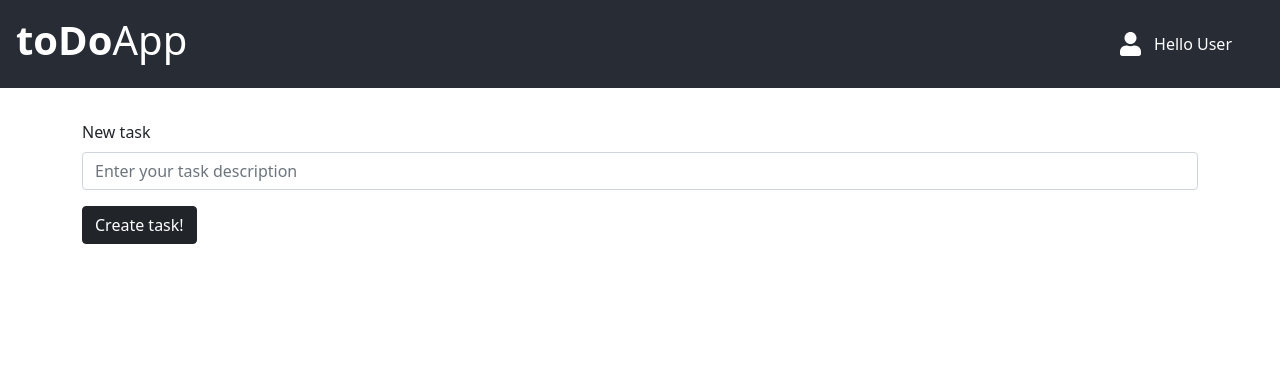
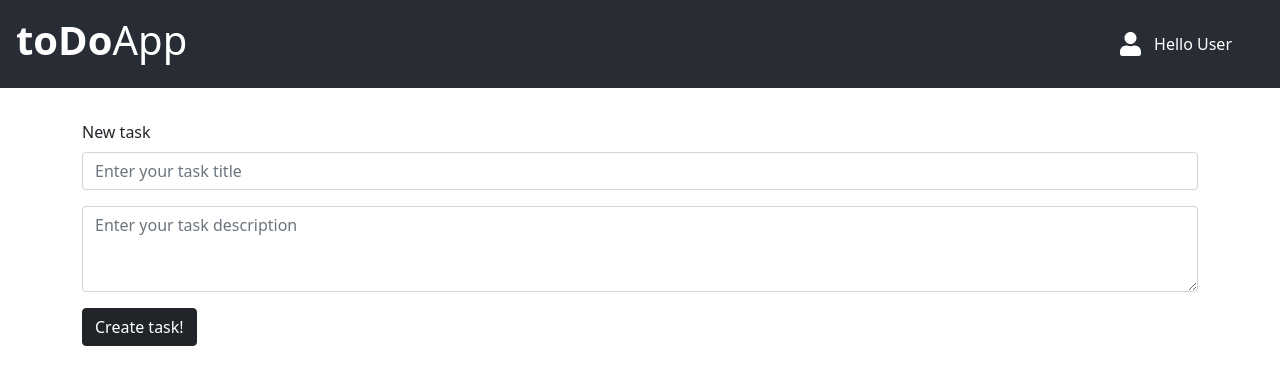
Before and after one commit to joaodurante/react-course, a React (Create React App) app: page / in a window 1280 px wide. Shown: the top 384 px of the page. Built offline with nearby package versions, Linux system fonts and the light colour scheme.

Commit message:
implemented form validation

```diff
--- a/src/components/Body.jsx
+++ b/src/components/Body.jsx
@@ -4,18 +4,26 @@ import TaskList from './TaskList';
 
 function Body() {
     const [tasks, setTasks] = useState([]);
-    const [doneTasksCounter, setDoneTasksCounter] = useState(0);
+    const [doneTasks, setDoneTasks] = useState([]);
+    const [tasksCounter, setTasksCounter] = useState(0);
 
     const handleNewTask = (task) => {
-        setTasks(prevState => [...prevState, {id: tasks.length, ...task}]);
+        setTasks(prevState => [...prevState, {id: tasksCounter, description: task}]);
+        setTasksCounter(prevState => ++ prevState);
     }
 
     const handleCompleteButtonClick = (taskId) => {
         setTasks(prevState => {
-            prevState[taskId] = {...prevState[taskId], done: true};
-            return prevState;
+            let tempState = [...prevState];
+            let index = tasks.map(task => task.id).indexOf(taskId);
+            tempState.splice(index, 1);
+            return tempState;
         });
-        setDoneTasksCounter(prevState => prevState + 1);
+
+        setDoneTasks(prevState => {
+            let task = tasks.find(task => task.id === taskId);
+            return [...prevState, task];
+        });
     }
 
     return(
--- a/src/components/TaskForm.jsx
+++ b/src/components/TaskForm.jsx
@@ -3,23 +3,36 @@ import Form from 'react-bootstrap/Form';
 import Button from 'react-bootstrap/Button';
 
 function TaskForm(props) {
-    const [task, setTask] = useState({description: '', done: false});
+    const [task, setTask] = useState('');
+    const [validated, setValidated] = useState(false);
 
     const handleFormSubmit = (e) => {
+        const form = e.currentTarget;
+        if(form.checkValidity() === true) {
+            props.handleNewTask(task);
+            setTask('');
+            setValidated(false);
+        } else {
+            setValidated(true);
+        }
         e.preventDefault();
-        props.handleNewTask(task);
-        setTask({description: '', done: false});
     }
 
     const handleInputTaskChange = (e) => {
-        setTask({...task, description: e.target.value});
+        setTask(e.target.value);
     }
 
     return(
-        <Form className="task-form" onSubmit={handleFormSubmit}>
-            <Form.Group className="mb-3" controlId="formBasicEmail">
+        <Form noValidate validated={validated} className="task-form" onSubmit={handleFormSubmit}>
+            <Form.Group className="mb-3" controlId="taskInput">
                 <Form.Label>New task</Form.Label>
-                <Form.Control type="text" autoComplete="off" placeholder="Enter your task description" value={task.description} onChange={handleInputTaskChange} />
+                <Form.Control type="text" autoComplete="off" placeholder="Enter your task title" value={task} onChange={handleInputTaskChange} required/>
+                <Form.Control.Feedback type="invalid">
+                    Please provide a valid task title
+                </Form.Control.Feedback>
+            </Form.Group>
+            <Form.Group className="mb-3" controlId="descriptionInput">
+                <Form.Control as="textarea" rows={3} placeholder="Enter your task description" />
             </Form.Group>
             <Button variant="dark" type="submit">
                 Create task!
--- a/src/components/TaskList.jsx
+++ b/src/components/TaskList.jsx
@@ -7,9 +7,7 @@ function TaskList(props) {
             <tbody>
                 {
                     props.tasks.map(task => {
-                        if(task.done === false) {
-                            return <Task key={task.id} task={task} handleCompleteButtonClick={props.handleCompleteButtonClick} />
-                        }
+                        return <Task key={task.id} task={task} handleCompleteButtonClick={props.handleCompleteButtonClick} />
                     })
                 }
             </tbody>
```
Also changed, not shown: src/components/TaskDetails.jsx (added).
